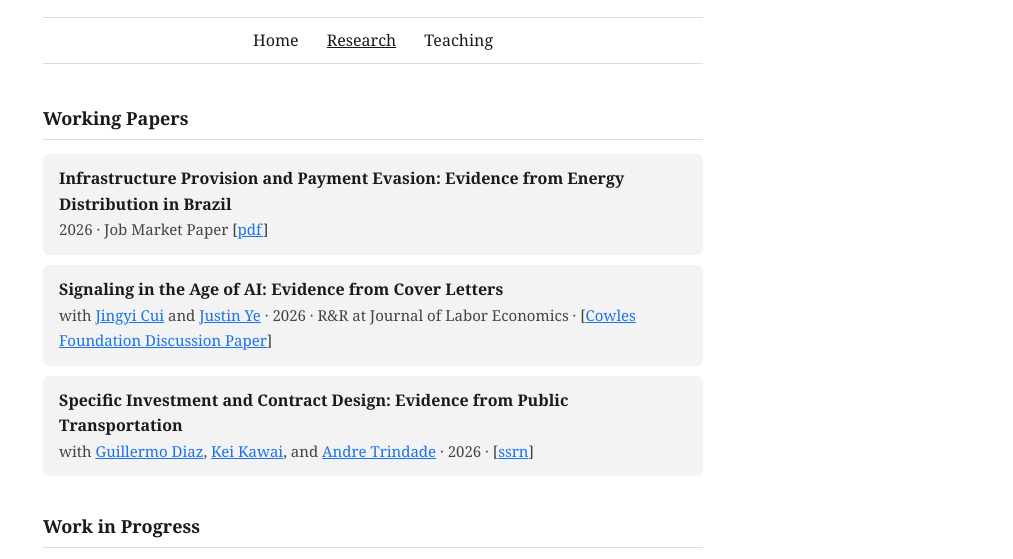
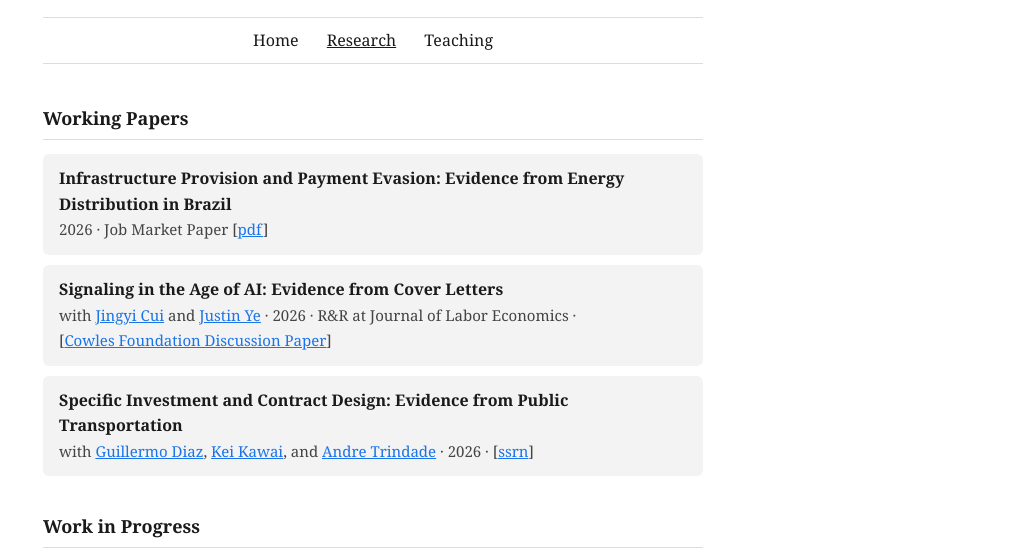
Before and after one commit to GabrielDiasSantamarina/GabrielDiasSantamarina.github.io, a plain HTML site: page research.html in a window 1280 px wide. Shown: the part 162-721 px from the top of the page, without its empty margins (267-1280 px from the left). Drawn offline with Linux system fonts and the light colour scheme.

Commit message:
Update research.html

```diff
--- a/research.html
+++ b/research.html
@@ -35,7 +35,7 @@
     <div class="course">
       <strong>Signaling in the Age of AI: Evidence from Cover Letters</strong>
       <span>
-        with <a href="https://jingyi-cui.github.io" target="_blank">Jingyi Cui</a> and <a href="https://economics.yale.edu/people/justin-ye" target="_blank">Justin Ye</a> · 2026 · R&amp;R at Journal of Labor Economics ·
+        with <a href="https://jingyi-cui.github.io" target="_blank">Jingyi Cui</a> and <a href="https://economics.yale.edu/people/justin-ye" target="_blank">Justin Ye</a> · 2026 · R&amp;R at Journal of Labor Economics · <br>
         [<a href="https://cowles.yale.edu/research/cfdp-2577-signaling-age-ai-evidence-cover-letters" target="_blank">Cowles Foundation Discussion Paper</a>]
       </span>
     </div>
```
